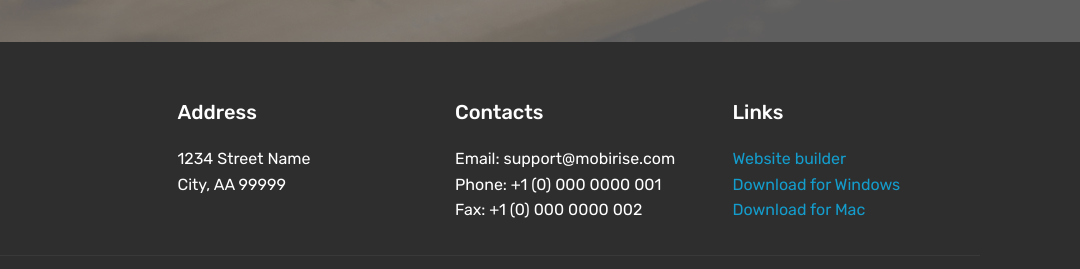
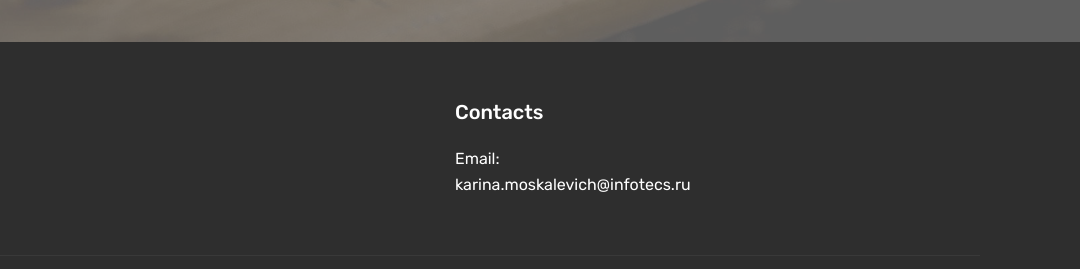
Before and after one commit to carinabog/carinabog, a plain HTML site: page index.html in a window 1280 px wide. Shown: the part 758-1027 px from the top of the page, 200-1280 px from the left. Drawn offline with Linux system fonts and the light colour scheme; files whose address does not match are found by name.

Commit message:
change footer

```diff
--- a/index.html
+++ b/index.html
@@ -74,7 +74,7 @@
     </nav>
 </section>
 
-<section class="engine"><a href="https://mobirise.info">Mobirise</a></section><section class="cid-qTkA127IK8 mbr-fullscreen mbr-parallax-background" id="header2-1">
+<section class="engine"><a href="https://mobirise.info/a">online web builder</a></section><section class="cid-qTkA127IK8 mbr-fullscreen mbr-parallax-background" id="header2-1">
 
 
 
@@ -114,33 +114,19 @@
                 </div>
             </div>
             <div class="col-12 col-md-3 mbr-fonts-style display-7">
-                <h5 class="pb-3">
-                    Address
-                </h5>
-                <p class="mbr-text">
-                    1234 Street Name
-                    <br>City, AA 99999
-                </p>
+                <h5 class="pb-3"></h5>
+                <p class="mbr-text"></p>
             </div>
             <div class="col-12 col-md-3 mbr-fonts-style display-7">
                 <h5 class="pb-3">
                     Contacts
                 </h5>
                 <p class="mbr-text">
-                    Email: support@mobirise.com
-                    <br>Phone: +1 (0) 000 0000 001
-                    <br>Fax: +1 (0) 000 0000 002
-                </p>
+                    Email: karina.moskalevich@infotecs.ru<br><br></p>
             </div>
             <div class="col-12 col-md-3 mbr-fonts-style display-7">
-                <h5 class="pb-3">
-                    Links
-                </h5>
-                <p class="mbr-text">
-                    <a class="text-primary" href="https://mobirise.com/">Website builder</a>
-                    <br><a class="text-primary" href="https://mobirise.com/mobirise-free-win.zip">Download for Windows</a>
-                    <br><a class="text-primary" href="https://mobirise.com/mobirise-free-mac.zip">Download for Mac</a>
-                </p>
+                <h5 class="pb-3"></h5>
+                <p class="mbr-text"></p>
             </div>
         </div>
         <div class="footer-lower">
```
Also changed, not shown: 1 other file.
